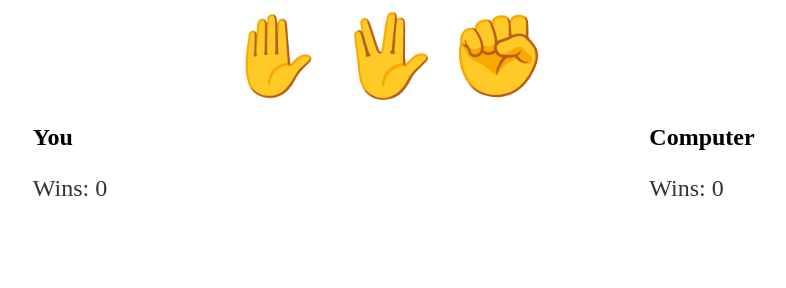
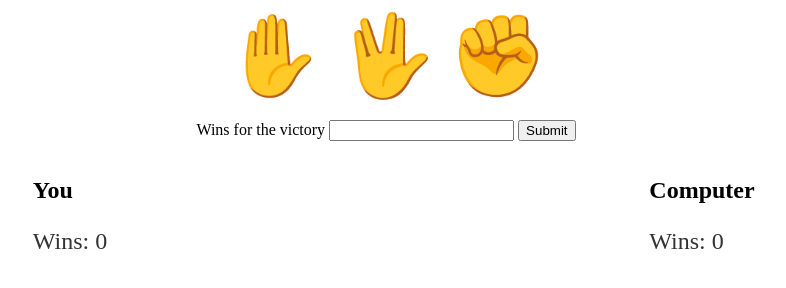
Before and after one commit to Chretienvv/rockPaperScissors, a plain HTML site: page index.html in a window 1280 px wide. Shown: the whole page, without its empty margins (254-1040 px from the left). Drawn offline with Linux system fonts and the light colour scheme.

Commit message:
added form

```diff
--- a/index.html
+++ b/index.html
@@ -12,7 +12,12 @@
       <button class="selection" data-selection="scissors">🖖</button>
       <button class="selection" data-selection="rock">✊</button>
     </section>
-    <section>
+    <section class="win-form">
+        <form id="winsForm">
+            <label for="amountWins">Wins for the victory</label>
+            <input type="number" min="0" name="amountWins">
+            <input type="submit">
+        </form>
     </section>
     <section data-results-column class="results">
       <div>
--- a/script.js
+++ b/script.js
@@ -2,6 +2,11 @@ const SELECTION_BUTTONS = document.querySelectorAll('[data-selection]')
 const RESULTS_COLUMN = document.querySelector('[data-results-column]')
 const YOUR_SCORE_SPAN = document.querySelector('[data-your-score')
 const COMPUTER_SCORE_SPAN = document.querySelector('[data-computer-score]')
+const WINS_FORM = document.getElementById("winsForm");
+
+const gameInformation = {
+    amountOfWins: 1
+}
 
 const SELECTIONS = [
     {
@@ -20,6 +25,11 @@ const SELECTIONS = [
         beats: 'paper'
     }
 ]
+
+WINS_FORM.addEventListener("submit", event => {
+    event.preventDefault();
+    gameInformation.amountOfWins = parseInt(WINS_FORM.elements.amountWins.value)
+});
 
 SELECTION_BUTTONS.forEach(SELECTION_BUTTON => {
     SELECTION_BUTTON.addEventListener('click', event => {
@@ -41,7 +51,9 @@ function makeSelection(selection) {
 }
 
 function checkForMatchWinner(scoreSpan) {
-    if (parseInt(scoreSpan.innerHTML.split(" ")[1]) === 3) {
+    console.log( gameInformation.amountOfWins)
+    console.log(parseInt(scoreSpan.innerHTML.split(" ")[1]))
+    if (parseInt(scoreSpan.innerHTML.split(" ")[1]) ===  gameInformation.amountOfWins) {
         showWinner(scoreSpan)
         clearHistory()
         resetWins()
--- a/styles.css
+++ b/styles.css
@@ -1,4 +1,4 @@
-.selections {
+.selections  {
   display: flex;
   justify-content: center;
 }
@@ -37,3 +37,9 @@
 .result-selection{
     opacity:0.5;
 }
+
+.win-form{
+    display:flex;
+    justify-content: center;
+    margin:1rem;
+}
```
